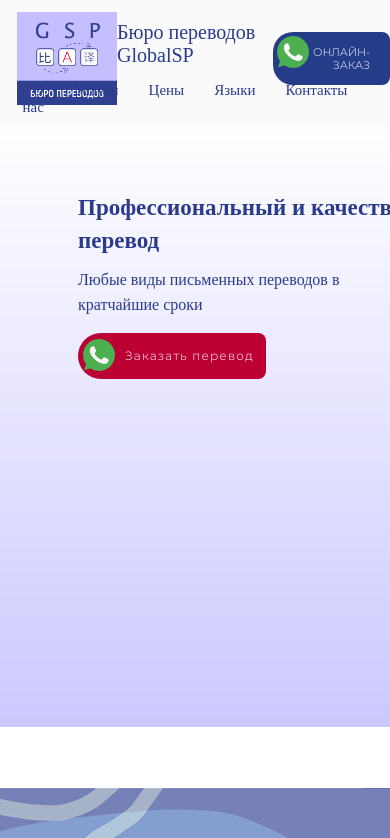
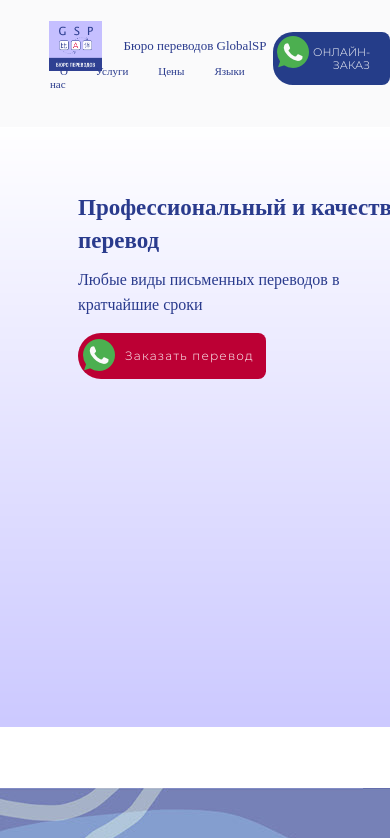
Before and after one commit to r2photos/r2photos.github.io, a plain HTML site: page index.html in a window 390 px wide. Shown: the top 838 px of the page. Drawn offline with Linux system fonts and the light colour scheme; a web font is replaced by a local one.

Commit message:
Update main.css

```diff
--- a/css/main.css
+++ b/css/main.css
@@ -759,3 +759,19 @@ footer {
 		border-bottom-left-radius: 20px;
 	}
 }
+
+@media (max-width: 480px) {
+	.logo img {
+		width: 45%;
+		padding-right: 15px;
+		padding-bottom: 25px;
+	}
+
+	.p_header p {
+		font-size: 13px;
+	}
+
+	.m_list {
+		font-size: 11px;
+	}
+}
```
